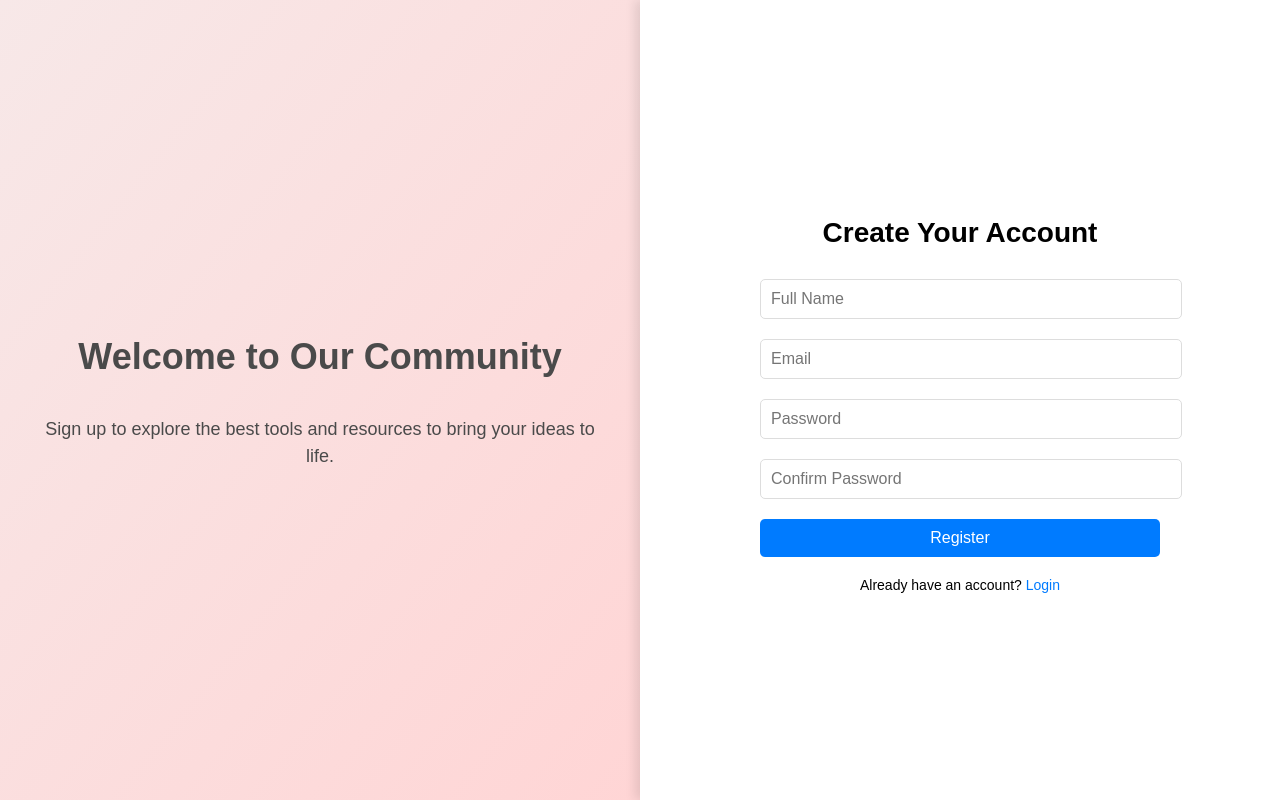
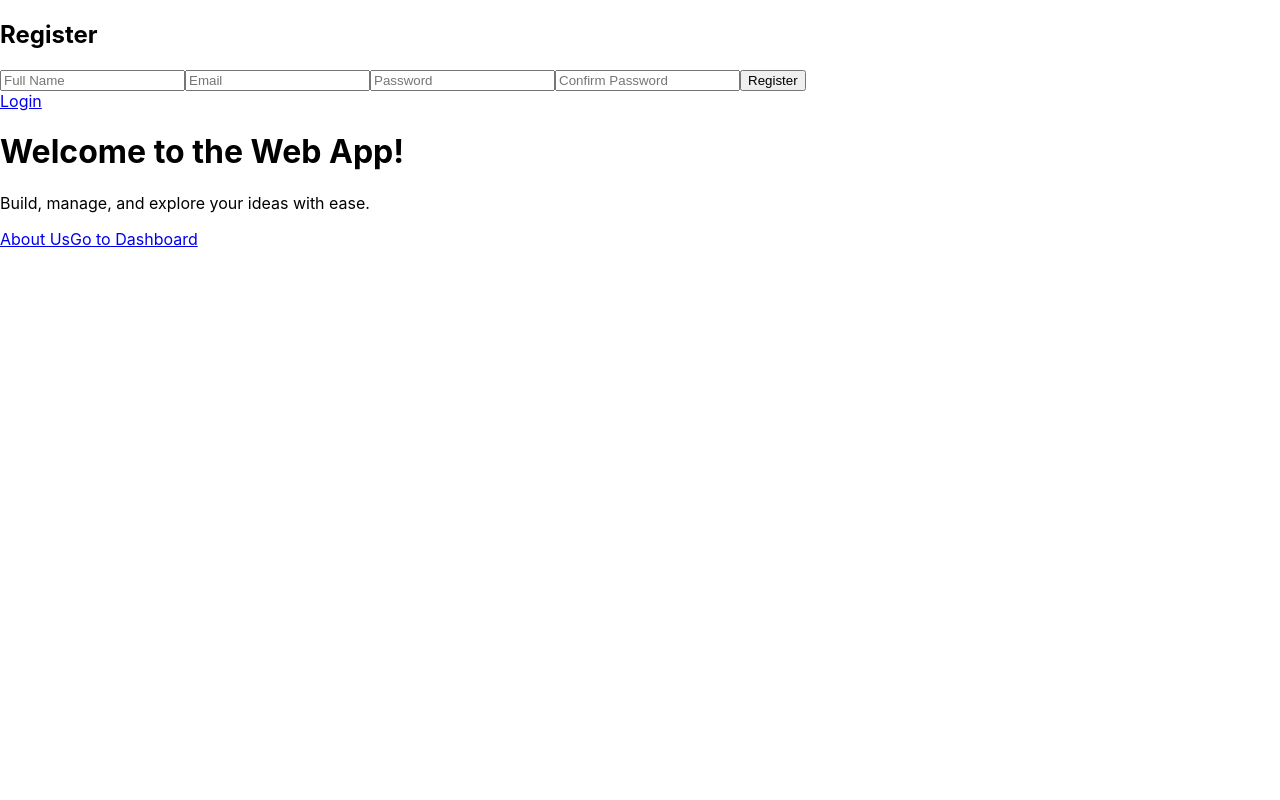
Before and after one commit to Kevv28/Task, a React (Create React App) app: page /register in a window 1280 px wide. Built offline with nearby package versions, Linux system fonts and the light colour scheme.

Commit message:
Update Register.jsx

```diff
--- a/src/components/Register.jsx
+++ b/src/components/Register.jsx
@@ -1,43 +1,29 @@
 import React, { useState } from 'react';
-import { useNavigate } from 'react-router-dom';
-import './Auth.css';
+import { Routes, Route, Link, useNavigate } from 'react-router-dom';
+import Login from './Login';
+import Home from './Home';
 
 const Register = () => {
   const [fullName, setFullName] = useState('');
   const [email, setEmail] = useState('');
   const [password, setPassword] = useState('');
   const [confirmPassword, setConfirmPassword] = useState('');
-  const [error, setError] = useState('');
   const navigate = useNavigate();
 
   const handleSubmit = (e) => {
     e.preventDefault();
-
-
     if (password !== confirmPassword) {
-      setError("Passwords do not match!");
+      alert('Passwords do not match');
       return;
     }
-
-
     localStorage.setItem('user', JSON.stringify({ fullName, email }));
-
-
-    setError('');
     navigate('/login');
   };
 
   return (
     <div className="auth-page">
-      <div className="auth-left">
-        <h1>Welcome to Our Community</h1>
-        <p>
-          Sign up to explore the best tools and resources to bring your ideas to life.
-        </p>
-      </div>
-      <div className="auth-right">
-        <h2>Create Your Account</h2>
-        <form className="auth-form" onSubmit={handleSubmit}>
+      <h2>Register</h2>
+      <form onSubmit={handleSubmit}>
         <input
           type="text"
           placeholder="Full Name"
@@ -66,13 +52,13 @@ const Register = () => {
           onChange={(e) => setConfirmPassword(e.target.value)}
           required
         />
-          {error && <p className="error-message">{error}</p>}
         <button type="submit">Register</button>
       </form>
-        <p>
-          Already have an account? <a href="/login">Login</a>
-        </p>
-      </div>
+      <Link to="/login">Login</Link>
+      <Routes>
+        <Route path="/" element={<Home />} />
+        <Route path="/login" element={<Login />} />
+      </Routes>
     </div>
   );
 };
```
Lines whose indentation alone changed are shown as unchanged.
